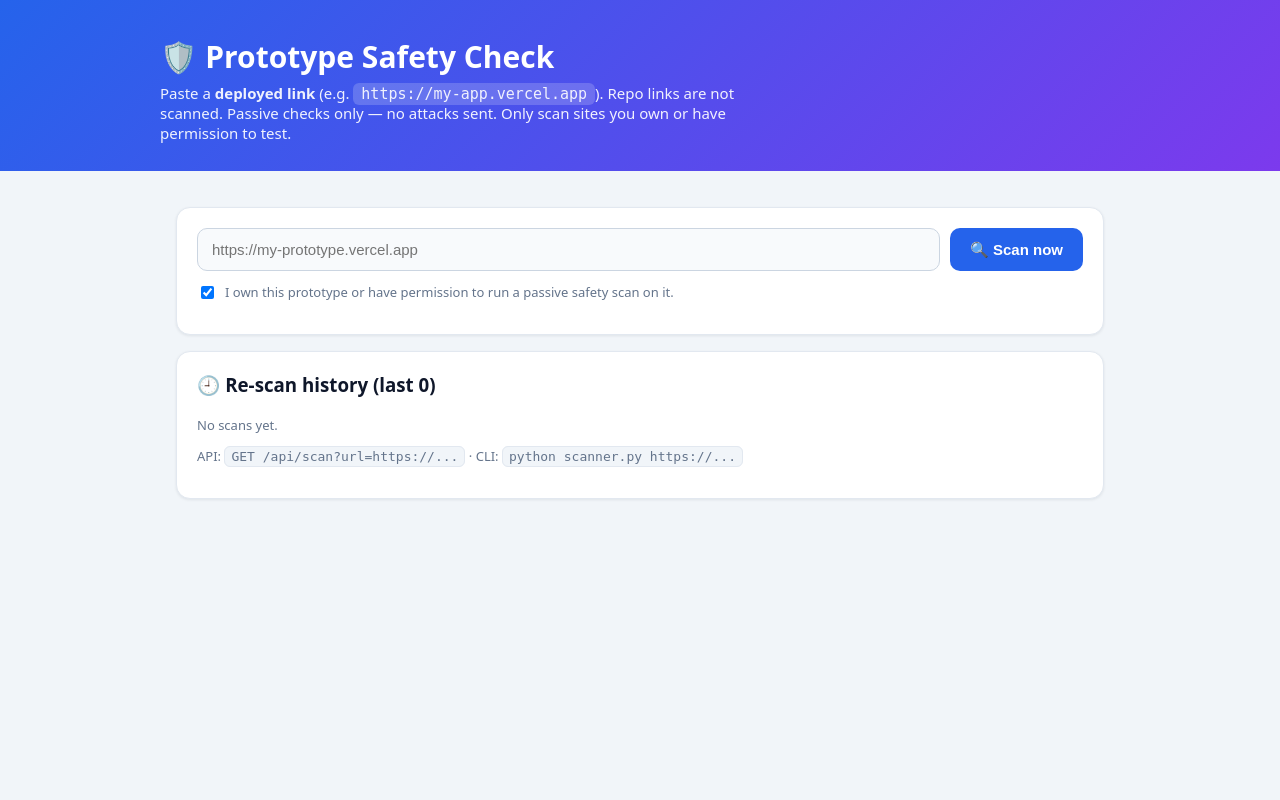
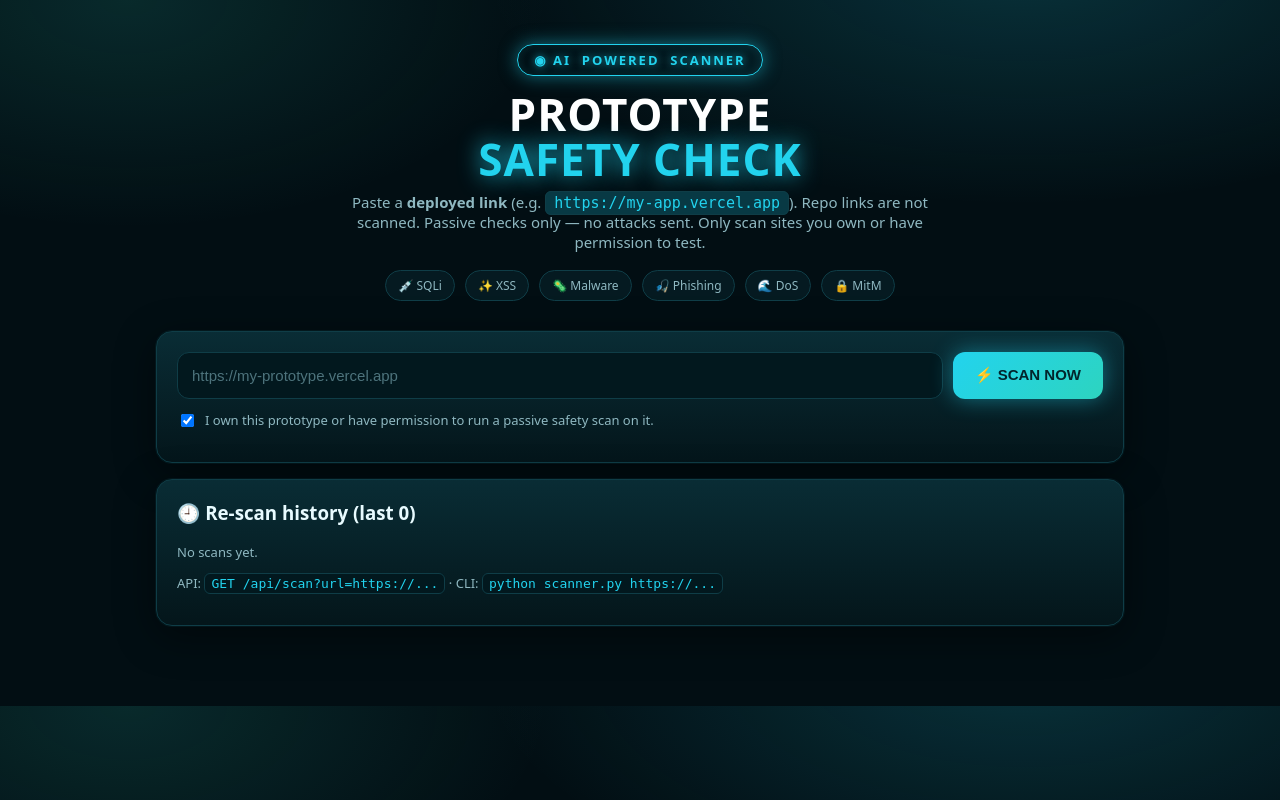
Before and after one commit to arkap1502/prototype-safety-check, a Flask app: page / in a window 1280 px wide. Run offline with Flask 3, Linux system fonts and the light colour scheme; some libraries are stand-ins or nearby versions.

Commit message:
Update project

```diff
--- a/templates/index.html
+++ b/templates/index.html
@@ -3,93 +3,114 @@
 <head>
 <meta charset="utf-8">
 <meta name="viewport" content="width=device-width, initial-scale=1">
-<title>Prototype Safety Check</title>
+<title>Prototype Safety Check — AI Scanner</title>
 <style>
-  :root { --bg:#f1f5f9; --card:#ffffff; --text:#0f172a; --muted:#64748b;
-          --line:#e2e8f0; --blue:#2563eb; --blue-d:#1d4ed8;
-          --green:#16a34a; --green-bg:#dcfce7; --amber:#d97706; --amber-bg:#fef3c7;
-          --red:#dc2626; --red-bg:#fee2e2; }
+  :root { --bg:#020e13; --panel:#062027; --panel2:#082b34; --text:#e8fbff;
+          --muted:#8fb8c1; --line:#0f3d47; --cyan:#22d3ee; --teal:#2dd4bf;
+          --green:#34d399; --amber:#fbbf24; --red:#f87171; }
   * { box-sizing:border-box; }
-  body { margin:0; font-family:system-ui,-apple-system,"Segoe UI",Roboto,sans-serif;
-         background:var(--bg); color:var(--text); }
-  .hero { background:linear-gradient(135deg,#2563eb,#7c3aed);
-          color:#fff; padding:36px 16px 28px; }
-  .hero-inner { max-width:960px; margin:0 auto; }
-  .hero h1 { margin:0 0 6px; font-size:30px; }
-  .hero p { margin:0; opacity:.92; font-size:15px; max-width:640px; }
-  .hero code { background:rgba(255,255,255,.2); padding:2px 8px; border-radius:6px; }
-  .wrap { max-width:960px; margin:0 auto; padding:20px 16px 64px; }
-  .card { background:var(--card); border:1px solid var(--line); border-radius:14px;
-          padding:20px; margin:16px 0; box-shadow:0 1px 3px rgba(15,23,42,.08); }
+  body { margin:0; color:var(--text);
+         font-family:system-ui,-apple-system,"Segoe UI",Roboto,sans-serif;
+         background:
+           radial-gradient(900px 400px at 80% -5%, rgba(34,211,238,.18), transparent 60%),
+           radial-gradient(700px 380px at 10% 0%, rgba(45,212,191,.14), transparent 60%),
+           var(--bg); }
+  .wrap { max-width:1000px; margin:0 auto; padding:0 16px 64px; }
+  .hero { text-align:center; padding:44px 16px 10px; position:relative; }
+  .ai-badge { display:inline-flex; align-items:center; gap:8px;
+    border:1px solid var(--cyan); border-radius:999px; padding:6px 16px;
+    font-weight:800; letter-spacing:2px; font-size:13px; color:var(--cyan);
+    box-shadow:0 0 18px rgba(34,211,238,.5), inset 0 0 12px rgba(34,211,238,.15);
+    text-shadow:0 0 10px rgba(34,211,238,.8); }
+  .hero h1 { margin:16px 0 4px; font-size:44px; line-height:1.02; font-weight:900; letter-spacing:1px; }
+  .hero h1 .stroke { color:#fff; }
+  .hero h1 .glow { color:var(--cyan); text-shadow:0 0 22px rgba(34,211,238,.9); }
+  .hero p { color:var(--muted); max-width:640px; margin:10px auto 0; font-size:15px; }
+  .hero code { background:#083944; border:1px solid var(--line); padding:2px 8px; border-radius:6px; color:var(--cyan); }
+  .toolbar { display:flex; justify-content:center; gap:10px; margin:18px 0 4px; flex-wrap:wrap; }
+  .pill { font-size:12px; color:var(--muted); border:1px solid var(--line);
+          padding:6px 12px; border-radius:999px; background:rgba(6,32,39,.7); }
+  .card { background:linear-gradient(180deg, rgba(10,47,56,.92), rgba(4,22,27,.94));
+          border:1px solid var(--line); border-radius:16px; padding:20px; margin:16px 0;
+          box-shadow:0 0 0 1px rgba(34,211,238,.06), 0 10px 40px rgba(0,0,0,.45); }
   .scan-row { display:flex; gap:10px; }
-  .scan-row input[type=text] { flex:1; padding:12px 14px; border-radius:10px;
-          border:1px solid #cbd5e1; font-size:15px; background:#f8fafc; color:var(--text); }
-  .scan-row input:focus { outline:2px solid #bfdbfe; border-color:var(--blue); background:#fff; }
+  .scan-row input[type=text] { flex:1; padding:14px; border-radius:12px; font-size:15px;
+    background:#02181e; border:1px solid var(--line); color:var(--text); }
+  .scan-row input::placeholder { color:#4d737c; }
+  .scan-row input:focus { outline:none; border-color:var(--cyan);
+    box-shadow:0 0 0 3px rgba(34,211,238,.25); }
   label.consent { display:flex; gap:8px; align-items:flex-start; color:var(--muted);
                   font-size:13px; margin:12px 0; }
-  button { background:var(--blue); color:#fff; border:0; border-radius:10px;
-           padding:12px 20px; font-size:15px; font-weight:600; cursor:pointer; white-space:nowrap; }
-  button:hover { background:var(--blue-d); }
-  .btn-ghost { background:#f1f5f9; color:var(--text); border:1px solid var(--line); margin-left:8px; }
-  .btn-ghost:hover { background:#e2e8f0; }
-  .error { background:#fef2f2; border:1px solid #fecaca; color:#991b1b;
+  button { background:linear-gradient(135deg,var(--cyan),var(--teal)); color:#02252c;
+           border:0; border-radius:12px; padding:13px 22px; font-size:15px; font-weight:900;
+           cursor:pointer; white-space:nowrap; box-shadow:0 0 22px rgba(34,211,238,.45); }
+  button:hover { filter:brightness(1.08); }
+  .btn-ghost { background:transparent; color:var(--cyan); border:1px solid var(--cyan);
+               margin-left:8px; box-shadow:none; font-weight:700; }
+  .error { background:rgba(248,113,113,.1); border:1px solid var(--red); color:#fecaca;
            padding:12px 14px; border-radius:10px; margin:12px 0; }
-  .badge { display:inline-block; padding:6px 16px; border-radius:999px;
-           font-weight:800; font-size:15px; letter-spacing:.3px; }
-  .badge.safe { background:var(--green-bg); color:#166534; border:1px solid #86efac; }
-  .badge.risky { background:var(--amber-bg); color:#92400e; border:1px solid #fcd34d; }
-  .badge.critical { background:var(--red-bg); color:#991b1b; border:1px solid #fca5a5; }
-  .badge.error { background:#e2e8f0; color:#334155; border:1px solid #cbd5e1; }
+  .badge { display:inline-block; padding:7px 18px; border-radius:999px; font-weight:900; font-size:15px; }
+  .badge.safe { background:rgba(52,211,153,.15); color:var(--green); border:1px solid var(--green);
+    box-shadow:0 0 16px rgba(52,211,153,.35); }
+  .badge.risky { background:rgba(251,191,36,.14); color:var(--amber); border:1px solid var(--amber);
+    box-shadow:0 0 16px rgba(251,191,36,.3); }
+  .badge.critical { background:rgba(248,113,113,.14); color:var(--red); border:1px solid var(--red);
+    box-shadow:0 0 16px rgba(248,113,113,.35); }
+  .badge.error { background:#164e63; color:#fff; border:1px solid var(--cyan); }
   .counts { color:var(--muted); margin-left:10px; font-size:14px; }
   .meta { display:grid; grid-template-columns:repeat(auto-fit,minmax(140px,1fr));
           gap:10px; margin:14px 0; }
-  .meta div { background:#f8fafc; border:1px solid var(--line); border-radius:10px;
+  .meta div { background:#02181e; border:1px solid var(--line); border-radius:10px;
               padding:10px; font-size:13px; overflow-wrap:anywhere; }
-  .meta small { color:var(--muted); display:block; font-size:11px; font-weight:700;
-                text-transform:uppercase; margin-bottom:2px; }
-  .cat { margin:26px 0 6px; font-size:18px; font-weight:700;
-         display:flex; align-items:center; gap:8px; }
-  .cat span.n { font-size:12px; color:var(--muted); font-weight:600; }
-  .finding { border:1px solid var(--line); border-left:5px solid #cbd5e1;
-             background:#fff; border-radius:10px; padding:12px 14px; margin:10px 0;
-             box-shadow:0 1px 2px rgba(15,23,42,.05); }
+  .meta small { color:var(--cyan); display:block; font-size:11px; font-weight:800;
+                text-transform:uppercase; margin-bottom:2px; letter-spacing:1px; }
+  .cat { margin:26px 0 6px; font-size:18px; font-weight:800; color:#fff;
+         display:flex; align-items:center; gap:10px; }
+  .cat::after { content:""; flex:1; height:1px;
+    background:linear-gradient(90deg, rgba(34,211,238,.6), transparent); }
+  .finding { border:1px solid var(--line); border-left:5px solid #155e6b;
+             background:rgba(2,24,30,.85); border-radius:10px; padding:12px 14px; margin:10px 0; }
   .finding.PASS { border-left-color:var(--green); }
   .finding.WARNING { border-left-color:var(--amber); }
   .finding.FAIL { border-left-color:var(--red); }
-  .tag { font-size:11px; font-weight:800; padding:3px 10px; border-radius:999px; margin-right:8px; }
-  .tag.PASS { background:var(--green-bg); color:#166534; }
-  .tag.WARNING { background:var(--amber-bg); color:#92400e; }
-  .tag.FAIL { background:var(--red-bg); color:#991b1b; }
-  .fix { background:#eff6ff; border:1px solid #bfdbfe; color:#1e40af;
+  .tag { font-size:11px; font-weight:900; padding:3px 10px; border-radius:999px; margin-right:8px; letter-spacing:.5px; }
+  .tag.PASS { background:rgba(52,211,153,.18); color:var(--green); }
+  .tag.WARNING { background:rgba(251,191,36,.18); color:var(--amber); }
+  .tag.FAIL { background:rgba(248,113,113,.18); color:var(--red); }
+  .fix { background:rgba(34,211,238,.08); border:1px solid rgba(34,211,238,.4); color:#a5f3fc;
          font-size:13px; margin-top:8px; padding:8px 10px; border-radius:8px; }
   ul.hist { list-style:none; padding:0; margin:0; }
   ul.hist li { padding:9px 0; border-bottom:1px solid var(--line); font-size:14px; color:var(--muted); }
   ul.hist li:last-child { border-bottom:0; }
-  code.inline { background:#f1f5f9; border:1px solid var(--line); padding:2px 6px;
-                border-radius:6px; font-size:13px; }
+  code.inline { background:#02181e; border:1px solid var(--line); padding:2px 6px;
+                border-radius:6px; font-size:13px; color:var(--cyan); }
   .footer-note { color:var(--muted); font-size:13px; }
-  @media (max-width:600px){ .scan-row { flex-direction:column; } }
-  @media print { .hero { background:#fff; color:#000; padding:10px 0; }
-    button, .no-print { display:none !important; } .card { box-shadow:none; } }
+  @media (max-width:600px){ .scan-row { flex-direction:column; } .hero h1 { font-size:32px; } }
+  @media print { body { background:#fff; color:#000; } .card { background:#fff; }
+    button, .no-print, .toolbar { display:none !important; } }
 </style>
 </head>
 <body>
-<div class="hero">
-  <div class="hero-inner">
-    <h1>🛡️ Prototype Safety Check</h1>
+<div class="wrap">
+  <div class="hero">
+    <div class="ai-badge">◉ AI &nbsp;POWERED &nbsp;SCANNER</div>
+    <h1><span class="stroke">PROTOTYPE</span><br><span class="glow">SAFETY CHECK</span></h1>
     <p>Paste a <b>deployed link</b> (e.g. <code>https://my-app.vercel.app</code>).
        Repo links are not scanned. Passive checks only — no attacks sent.
        Only scan sites you own or have permission to test.</p>
+    <div class="toolbar no-print">
+      <span class="pill">💉 SQLi</span><span class="pill">✨ XSS</span>
+      <span class="pill">🦠 Malware</span><span class="pill">🎣 Phishing</span>
+      <span class="pill">🌊 DoS</span><span class="pill">🔒 MitM</span>
+    </div>
   </div>
-</div>
 
-<div class="wrap">
   <div class="card no-print">
     <form method="post" action="/scan">
       <div class="scan-row">
         <input type="text" name="url" placeholder="https://my-prototype.vercel.app"
                value="{{ report.target if report else '' }}" required>
-        <button type="submit">🔍 Scan now</button>
+        <button type="submit">⚡ SCAN NOW</button>
       </div>
       <label class="consent">
         <input type="checkbox" name="consent" value="yes" checked>
```
